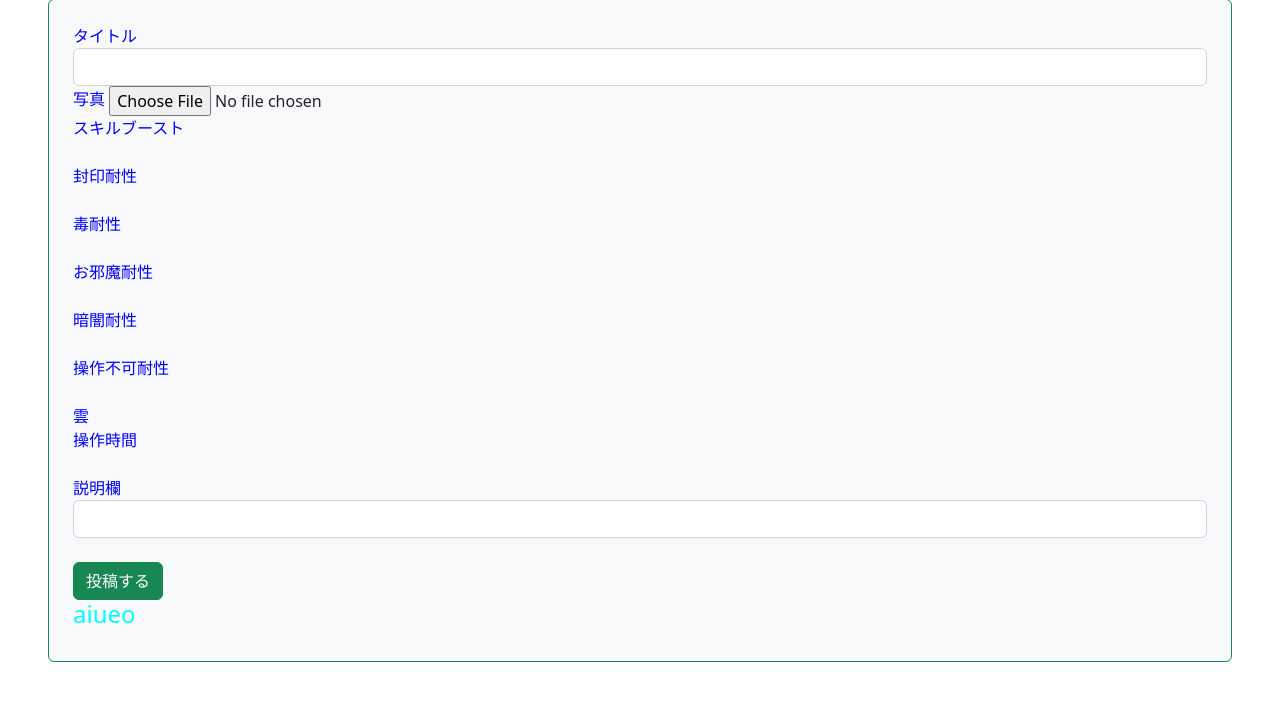
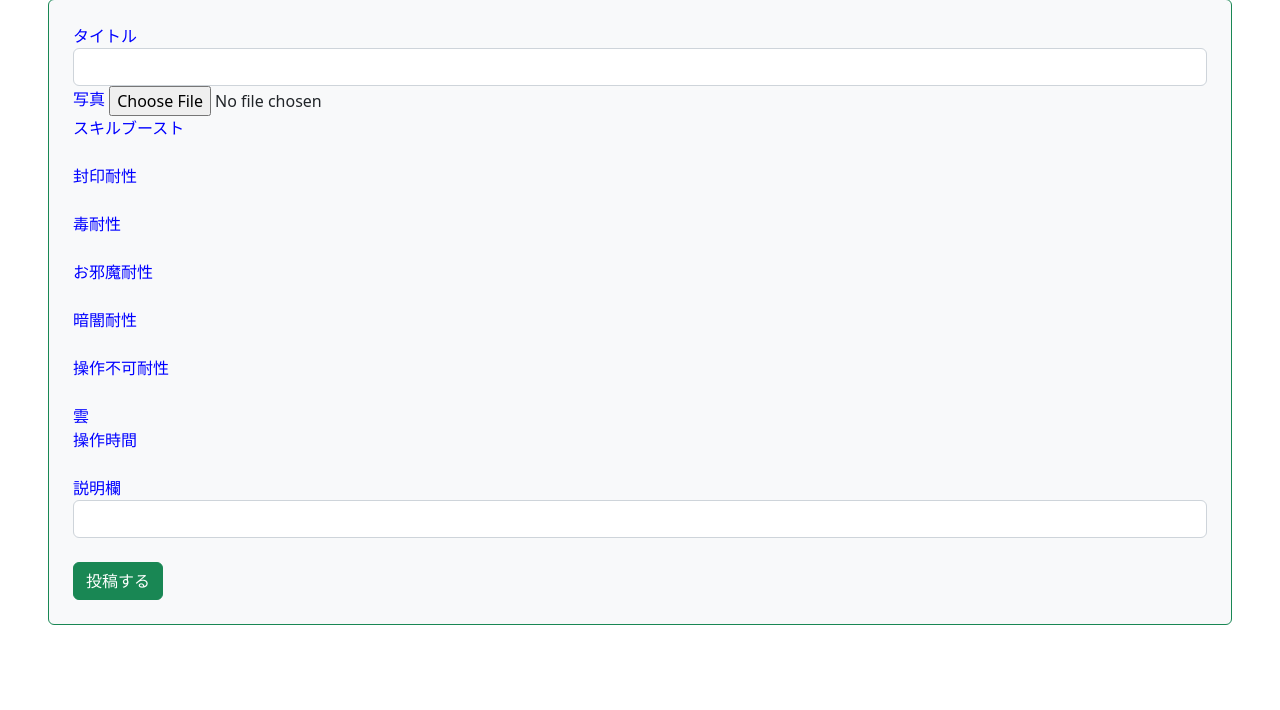
Before and after one commit to KudouRaiki1016/samplesite, a Django app: template pzdrapp/templates/pzdrapp/create_partypost.html in a window 1280 px wide. Shown: the part 153-863 px from the top of the page. After the commit the page ends 778 px from the top, so only its background shows below. Run offline with Django 3.2, Linux system fonts and the light colour scheme; the template is opened without the code that fills it, so the values that code supplies are empty.

Commit message:
delete test text in create_partypost(20230618)

```diff
--- a/pzdrapp/static/pzdrapp/css/create_partypost.css
+++ b/pzdrapp/static/pzdrapp/css/create_partypost.css
@@ -1,6 +1,3 @@
 label {
     color: blue !important;
 }
-h4 {
-    color: aqua;
-}
--- a/pzdrapp/templates/pzdrapp/create_partypost.html
+++ b/pzdrapp/templates/pzdrapp/create_partypost.html
@@ -79,6 +79,5 @@
     </label>
     <input type="text" class="form-control" name="text">
     <button type="submit" class="btn btn-success mt-4">投稿する</button>
-    <h4>aiueo</h4>
 </form>
 {% endblock content %}
```
